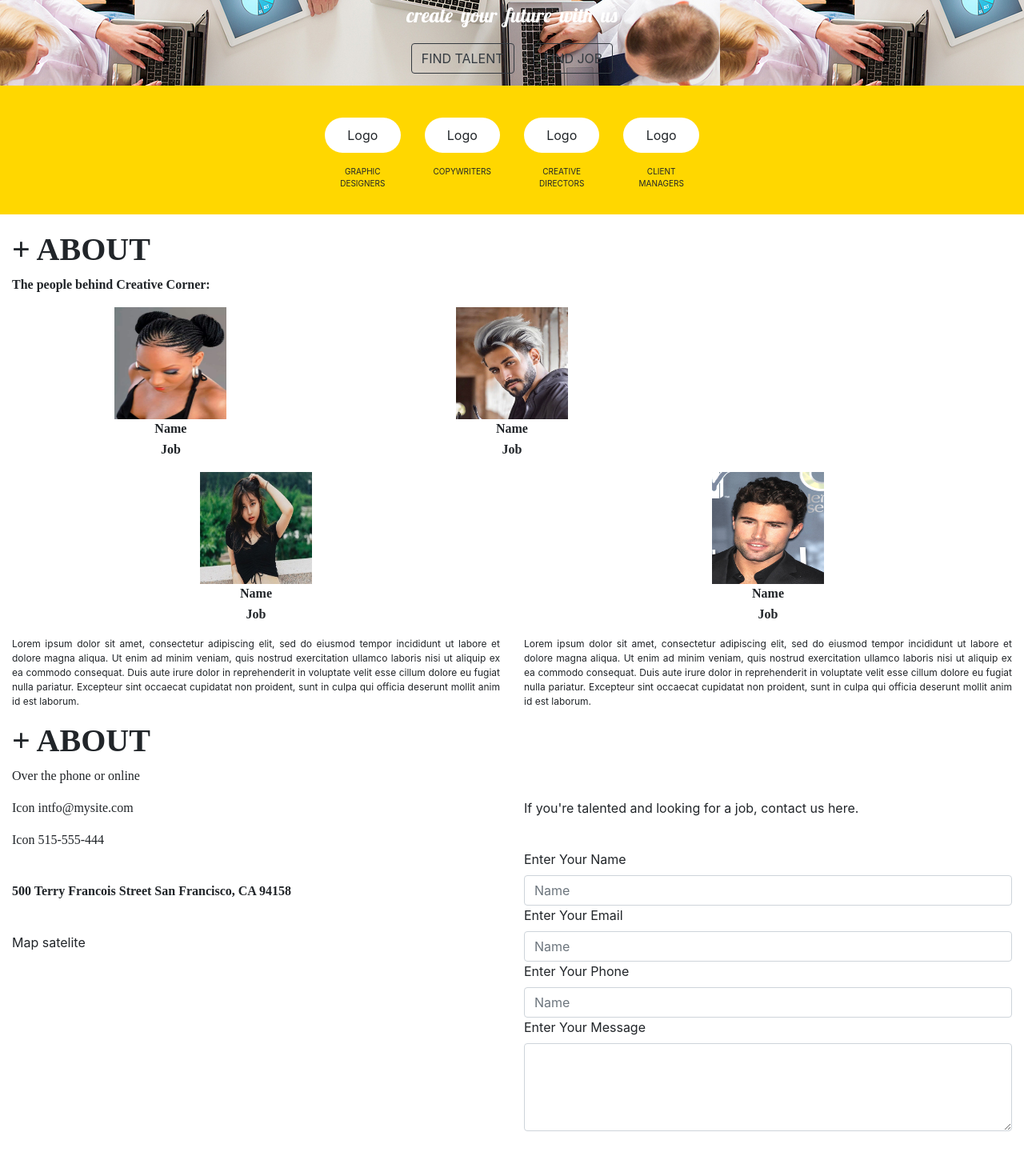
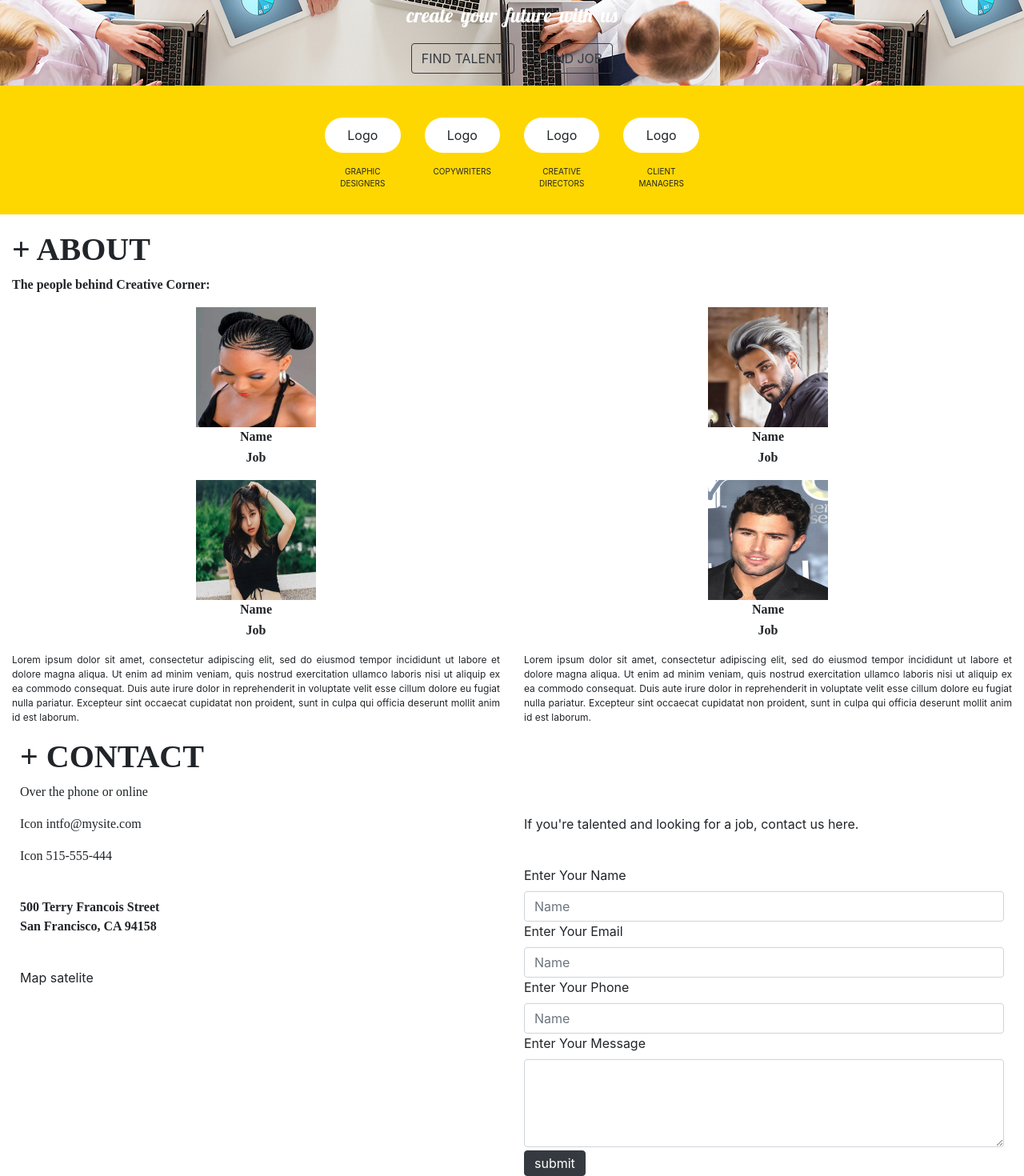
Before and after one commit to YakubuAmidu/Talent-corner, a React (Create React App) app: page / in a window 1280 px wide. Shown: the part 295-1765 px from the top of the page at 80% size. Before the commit the page ends 1709 px from the top, so only its background shows below. Built offline with nearby package versions, Linux system fonts and the light colour scheme; a web font is replaced by a local one.

Commit message:
Commiting changes

```diff
--- a/public/index.html
+++ b/public/index.html
@@ -24,6 +24,13 @@
       work correctly both with client-side routing and a non-root public URL.
       Learn how to configure a non-root public URL by running `npm run build`.
     -->
+
+    <link
+      rel="stylesheet"
+      href="https://stackpath.bootstrapcdn.com/font-awesome/4.7.0/css/font-awesome.min.css"
+      integrity="sha384-wvfXpqpZZVQGK6TAh5PVlGOfQNHSoD2xbE+QkPxCAFlNEevoEH3Sl0sibVcOQVnN"
+      crossorigin="anonymous"
+    />
 
     <link
       rel="stylesheet"
--- a/src/components/App.js
+++ b/src/components/App.js
@@ -50,7 +50,7 @@ class App extends Component {
           <h1 className="About">+ ABOUT</h1>
           <p className="People">The people behind Creative Corner:</p>
           <Row>
-            <Col className="Profile_box" xs={6} md={4}>
+            <Col className="Profile_box" xs={6}>
               <img
                 src={profile_one}
                 alt="profile-img"
@@ -59,7 +59,7 @@ class App extends Component {
               <p className="Name_title">Name</p>
               <p className="Job_title">Job</p>
             </Col>
-            <Col className="Profile_box" xs={6} md={4}>
+            <Col className="Profile_box" xs={6}>
               <img
                 src={profile_two}
                 alt="profile-img"
@@ -114,7 +114,7 @@ class App extends Component {
         </div>
 
         <div className="Contact_section">
-          <h1 className="About">+ ABOUT</h1>
+          <h1 className="About">+ CONTACT</h1>
           <p className="Online">Over the phone or online</p>
 
           <div className="Contact_address">
@@ -148,6 +148,7 @@ class App extends Component {
                     <Form.Control required type="phone" placeholder="Name" />
                     <Form.Label>Enter Your Message</Form.Label>
                     <Form.Control as="textarea" rows={4} />
+                    <Button className="Btn btn-dark Submit">submit</Button>
                   </Form>
                 </div>
               </Col>
--- a/src/components/Sass.scss
+++ b/src/components/Sass.scss
@@ -95,8 +95,8 @@
 }
 
 .Profile_image {
-  width: 140px;
-  height: 140px;
+  width: 150px;
+  height: 150px;
 }
 
 .Name_title {
@@ -117,8 +117,8 @@
 }
 
 .Contact_section {
-  padding-left: 15px;
-  padding-right: 15px;
+  padding-left: 25px;
+  padding-right: 25px;
 }
 
 .Online {
@@ -136,4 +136,11 @@
 .Location {
   font-family: "Zilla Slab", serif;
   font-weight: bold;
+  width: 200px;
 }
+
+.Submit {
+  margin-top: 4px;
+  padding-top: 3px;
+  padding-bottom: 3px;
+}
```
